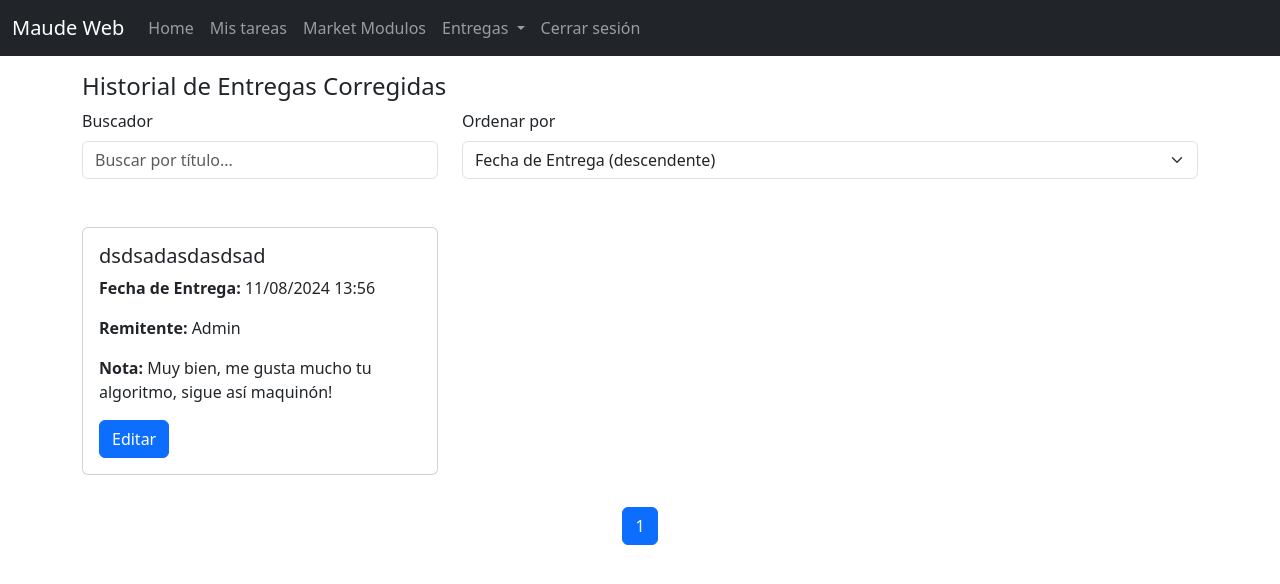
After one commit to Tarusito/web_maude, a Django app: page /historial_entregas_corregidas/ in a window 1280 px wide. The commit adds this page. Shown: the top 584 px of the page. Run offline with Django 5.2, Linux system fonts and the light colour scheme; a user stored in the database is signed in; data comes from the database, SQL or seed files in the repository; both versions use the stored data as it was after the commit; some libraries are stand-ins or nearby versions.

Commit message:
vista del historial y arreglos del navbar para el acceso de no-admins

```diff
--- a/proyecto django/Proyecto1/Proyecto1/urls.py
+++ b/proyecto django/Proyecto1/Proyecto1/urls.py
@@ -60,4 +60,6 @@ urlpatterns = [
     path('entregas_pendientes_data/', views.entregas_pendientes, name='entregas_pendientes_data'),
     path('corregir_entrega/<int:entrega_id>/', views.corregir_entrega, name='corregir_entrega'),
     path('eliminar_entregas/', views.eliminar_entregas, name='eliminar_entregas'),
+    path('historial_entregas_corregidas/', views.historial_entregas_corregidas, name='historial_entregas_corregidas'),
+    path('entregas_corregidas_data/', views.entregas_corregidas_data, name='entregas_corregidas_data'),
 ] + static(settings.MEDIA_URL, document_root=settings.MEDIA_ROOT)
--- a/proyecto django/Proyecto1/Proyecto1/views.py
+++ b/proyecto django/Proyecto1/Proyecto1/views.py
@@ -426,6 +426,9 @@ def register(request):
 
 @login_required
 def marketModulos(request):
+    if not request.user.is_admin:
+        return JsonResponse({'error': 'Acceso denegado'}, status=403)
+
     query = request.GET.get('q', '')
     order_by = request.GET.get('order_by', 'nombre')  # Valor predeterminado 'nombre'
     direction = request.GET.get('direction', 'asc')
@@ -677,7 +680,64 @@ def corregir_entrega(request, entrega_id):
 
 @login_required
 def vista_entregas_pendientes(request):
+    if not request.user.is_admin:
+        return JsonResponse({'error': 'Acceso denegado'}, status=403)
+
     return render(request, 'entregas_pendientes.html')
+
+@login_required
+def historial_entregas_corregidas(request):
+    if not request.user.is_admin:
+        return JsonResponse({'error': 'Acceso denegado'}, status=403)
+
+    return render(request, 'historial_entregas_corregidas.html')
+
+@login_required
+def entregas_corregidas_data(request):
+    if not request.user.is_admin:
+        return JsonResponse({'error': 'Acceso denegado'}, status=403)
+
+    search_query = request.GET.get('q', '')
+    order_by = request.GET.get('order_by', 'fecha')
+    direction = request.GET.get('direction', 'desc')
+    page = request.GET.get('page', 1)
+
+    entregas = Entrega.objects.filter(administrador=request.user, corregido=True)
+
+    if search_query:
+        entregas = entregas.filter(titulo__icontains=search_query)
+
+    if direction == 'asc':
+        entregas = entregas.order_by(order_by)
+    else:
+        entregas = entregas.order_by(f'-{order_by}')
+
+    paginator = Paginator(entregas, 5)
+    try:
+        entregas_paginadas = paginator.page(page)
+    except PageNotAnInteger:
+        entregas_paginadas = paginator.page(1)
+    except EmptyPage:
+        entregas_paginadas = paginator.page(paginator.num_pages)
+
+    entregas_data = [{
+        'id': entrega.id,
+        'titulo': entrega.titulo,
+        'fecha': entrega.fecha.strftime('%d/%m/%Y %H:%M'),
+        'remitente': entrega.remitente.nombre,
+        'nota': entrega.nota
+    } for entrega in entregas_paginadas]
+
+    response_data = {
+        'entregas': entregas_data,
+        'has_next': entregas_paginadas.has_next(),
+        'has_previous': entregas_paginadas.has_previous(),
+        'page': entregas_paginadas.number,
+        'num_pages': paginator.num_pages
+    }
+
+    return JsonResponse(response_data)
+
 
 @require_http_methods(["POST"])
 def run_maude_command(request, chat_id):
--- a/proyecto django/Proyecto1/static/entregas_pendientes.css
+++ b/proyecto django/Proyecto1/static/entregas_pendientes.css
@@ -0,0 +1,3 @@
+.mainContainer{
+    padding-top: 20px;
+}
--- /dev/null
+++ b/proyecto django/Proyecto1/static/historial_entregas_corregidas.js
@@ -0,0 +1,132 @@
+let currentEntregaId = null;
+
+function showEntregaDetails(entregaId) {
+    fetch(`/entrega_detalles/${entregaId}/`)
+        .then(response => response.json())
+        .then(data => {
+            document.getElementById('modalTitulo').textContent = data.titulo;
+            document.getElementById('modalRemitente').textContent = data.remitente;
+
+            const mensajesHtml = data.mensajes.map(mensaje => `
+                <div class="alert alert-secondary">
+                    <strong>Comando:</strong> ${mensaje.comando}<br>
+                    <strong>Respuesta:</strong> ${mensaje.respuesta}<br>
+                    <strong>Código del Módulo:</strong> ${mensaje.codigo_maude}
+                </div>`).join('');
+
+            document.getElementById('modalMensajes').innerHTML = mensajesHtml;
+            document.getElementById('notaInput').value = data.nota || '';  // Mostrar la nota si existe
+            currentEntregaId = entregaId;
+
+            const modal = new bootstrap.Modal(document.getElementById('editarModal'));
+            modal.show();
+        })
+        .catch(error => console.error('Error:', error));
+}
+
+function guardarCambios() {
+    const nota = document.getElementById('notaInput').value;
+
+    if (!nota) {
+        alert('Por favor, ingrese una nota.');
+        return;
+    }
+
+    const csrfToken = document.querySelector('meta[name="csrf-token"]').getAttribute('content');
+
+    fetch(`/corregir_entrega/${currentEntregaId}/`, {
+        method: 'POST',
+        body: JSON.stringify({ nota: nota }),
+        headers: {
+            'X-CSRFToken': csrfToken,
+            'Content-Type': 'application/json',
+        },
+    })
+    .then(response => response.json())
+    .then(data => {
+        if (data.status === 'success') {
+            alert('Nota actualizada con éxito.');
+            const modal = bootstrap.Modal.getInstance(document.getElementById('editarModal'));
+            modal.hide();
+            fetchEntregas();  // Recargar la lista de entregas
+        } else {
+            alert('Error al actualizar la nota.');
+        }
+    })
+    .catch(error => console.error('Error:', error));
+}
+
+function fetchEntregas(page = 1) {
+    const searchInput = document.getElementById('searchInput');
+    const orderSelect = document.getElementById('orderSelect');
+
+    const params = new URLSearchParams();
+    const searchQuery = searchInput.value;
+    const orderValue = orderSelect.value;
+
+    if (searchQuery) {
+        params.append('q', searchQuery);
+    }
+    if (orderValue) {
+        const [orderBy, direction] = orderValue.split('_');
+        params.append('order_by', orderBy === 'fecha' ? 'fecha' : orderBy);
+        params.append('direction', direction);
+    }
+    params.append('page', page);
+
+    fetch(`/entregas_corregidas_data/?${params.toString()}`)
+        .then(response => response.json())
+        .then(data => {
+            const entregasContainer = document.getElementById('entregasContainer');
+            let entregasHtml = '';
+
+            if (data.entregas.length > 0) {
+                data.entregas.forEach(entrega => {
+                    entregasHtml += `
+                        <div class="col-md-4 mb-3">
+                            <div class="card">
+                                <div class="card-body">
+                                    <h5 class="card-title">${entrega.titulo}</h5>
+                                    <p class="card-text"><strong>Fecha de Entrega:</strong> ${entrega.fecha}</p>
+                                    <p class="card-text"><strong>Remitente:</strong> ${entrega.remitente}</p>
+                                    <p class="card-text"><strong>Nota:</strong> ${entrega.nota}</p>
+                                    <button class="btn btn-primary" onclick="showEntregaDetails(${entrega.id})">Editar</button>
+                                </div>
+                            </div>
+                        </div>`;
+                });
+
+                // Agregar paginación
+                entregasHtml += `
+                    <div class="col-12 mt-3">
+                        <nav aria-label="Page navigation">
+                            <ul class="pagination justify-content-center">
+                                ${data.has_previous ? `<li class="page-item"><a class="page-link" href="#" onclick="fetchEntregas(${data.page - 1})">Anterior</a></li>` : ''}
+                                ${Array.from({ length: data.num_pages }, (_, i) => i + 1).map(pageNum => `
+                                    <li class="page-item ${data.page === pageNum ? 'active' : ''}">
+                                        <a class="page-link" href="#" onclick="fetchEntregas(${pageNum})">${pageNum}</a>
+                                    </li>`).join('')}
+                                ${data.has_next ? `<li class="page-item"><a class="page-link" href="#" onclick="fetchEntregas(${data.page + 1})">Siguiente</a></li>` : ''}
+                            </ul>
+                        </nav>
+                    </div>`;
+            } else {
+                entregasHtml = '<p>No hay entregas corregidas.</p>';
+            }
+
+            entregasContainer.innerHTML = entregasHtml;
+        })
+        .catch(error => console.error('Error:', error));
+}
+
+document.addEventListener('DOMContentLoaded', function () {
+    const searchInput = document.getElementById('searchInput');
+    const orderSelect = document.getElementById('orderSelect');
+    let currentPage = 1;
+
+    searchInput.addEventListener('input', () => fetchEntregas(currentPage));
+    orderSelect.addEventListener('change', () => fetchEntregas(currentPage));
+
+    // Cargar entregas iniciales
+    fetchEntregas(currentPage);
+});
--- a/proyecto django/Proyecto1/static/tareas.css
+++ b/proyecto django/Proyecto1/static/tareas.css
@@ -11,3 +11,7 @@
 .modal-dialog {
     max-width: 800px; /* Ajusta el tamaño del modal si es necesario */
 }
+
+.mainContainer{
+    padding-top: 20px;
+}
--- /dev/null
+++ b/proyecto django/Proyecto1/templates/historial_entregas_corregidas.html
@@ -0,0 +1,108 @@
+<!DOCTYPE html>
+<html lang="en">
+<head>
+    {% load static %}
+    <meta charset="UTF-8">
+    <meta name="viewport" content="width=device-width, initial-scale=1.0">
+    <meta name="csrf-token" content="{{ csrf_token }}">
+    <title>Historial de Entregas Corregidas</title>
+    <script src="{% static 'historial_entregas_corregidas.js' %}"></script>
+    <link href="https://cdn.jsdelivr.net/npm/bootstrap@5.3.2/dist/css/bootstrap.min.css" rel="stylesheet">
+    <script src="https://cdn.jsdelivr.net/npm/bootstrap@5.3.2/dist/js/bootstrap.bundle.min.js"></script>
+</head>
+<body>
+    <nav class="navbar navbar-expand-md navbar-dark fixed-top bg-dark" data-bs-theme="dark">
+        <div class="container-fluid">
+          <a class="navbar-brand" href="/home">Maude Web</a>
+          <button class="navbar-toggler" type="button" data-bs-toggle="collapse" data-bs-target="#navbarSupportedContent"
+            aria-controls="navbarSupportedContent" aria-expanded="false" aria-label="Toggle navigation">
+            <span class="navbar-toggler-icon"></span>
+          </button>
+          <div class="collapse navbar-collapse" id="navbarSupportedContent">
+            <ul class="navbar-nav me-auto mb-2 mb-lg-0">
+              <li class="nav-item">
+                <a class="nav-link" aria-current="page" href="/home">Home</a>
+              </li>
+              <li class="nav-item">
+                <a class="nav-link" aria-current="page" href="/tareas">Mis tareas</a>
+              </li>
+              {% if user.is_admin %}
+              <li class="nav-item">
+                <a class="nav-link" aria-current="page" href="/marketModulos">Market Modulos</a>
+              </li>
+              <li class="nav-item dropdown">
+                <a class="nav-link dropdown-toggle" href="#" id="navbarDropdown" role="button" data-bs-toggle="dropdown"
+                  aria-expanded="false">
+                  Entregas
+                </a>
+                <ul class="dropdown-menu" aria-labelledby="navbarDropdown">
+                  <li><a class="dropdown-item" href="/entregas_pendientes">Pendientes Corregir</a></li>
+                  <li><a class="dropdown-item" href="/historial_entregas_corregidas">Historial Corregidas</a></li>
+                </ul>
+              </li>
+              {% endif %}
+              <li class="nav-item">
+                <a class="nav-link" href="{% url 'logout' %}">Cerrar sesión</a>
+              </li>
+            </ul>
+          </div>
+        </div>
+    </nav>
+
+    <div class="container mt-5 pt-4">
+        <h4>Historial de Entregas Corregidas</h4>
+        <div class="row mb-4">
+            <div class="col-md-4">
+                <label class="form-label">Buscador</label>
+                <input type="text" id="searchInput" class="form-control" placeholder="Buscar por título...">
+            </div>
+            <div class="col">
+                <div class="row mb-4">
+                    <label for="order-by" class="form-label">Ordenar por</label>
+                    <div class="col">
+                        <select id="orderSelect" class="form-select">
+                            <option value="fecha_desc">Fecha de Entrega (descendente)</option>
+                            <option value="fecha_asc">Fecha de Entrega (ascendente)</option>
+                            <option value="titulo_asc">Título (ascendente)</option>
+                            <option value="titulo_desc">Título (descendente)</option>
+                        </select>
+                    </div>
+                </div>
+            </div>
+        </div>
+
+        <div id="entregasContainer" class="row">
+            <!-- Aquí se cargarán las entregas corregidas -->
+        </div>
+    </div>
+
+    <!-- Modal para editar la nota de la entrega -->
+    <div class="modal fade" id="editarModal" tabindex="-1" aria-labelledby="editarModalLabel" aria-hidden="true">
+        <div class="modal-dialog modal-lg">
+            <div class="modal-content">
+                <div class="modal-header">
+                    <h5 class="modal-title" id="editarModalLabel">Editar Nota de la Entrega</h5>
+                    <button type="button" class="btn-close" data-bs-dismiss="modal" aria-label="Close"></button>
+                </div>
+                <div class="modal-body">
+                    <div class="mb-3">
+                        <p><strong>Título:</strong> <span id="modalTitulo"></span></p>
+                        <p><strong>Remitente:</strong> <span id="modalRemitente"></span></p>
+                    </div>
+                    <div id="modalMensajes" class="overflow-auto" style="max-height: 300px;">
+                        <!-- Aquí se cargarán los mensajes -->
+                    </div>
+                    <div class="mb-3">
+                        <label for="notaInput" class="form-label">Nota del Administrador</label>
+                        <textarea id="notaInput" class="form-control" rows="3"></textarea>
+                    </div>
+                </div>
+                <div class="modal-footer">
+                    <button type="button" class="btn btn-primary" onclick="guardarCambios()">Guardar Cambios</button>
+                </div>
+            </div>
+        </div>
+    </div>
+
+</body>
+</html>
```
Also changed, not shown: proyecto django/Proyecto1/templates/entregas_pendientes.html (+11 -21 lines), proyecto django/Proyecto1/templates/home.html (+9 -20 lines), proyecto django/Proyecto1/templates/marketModulos.html (+8 -20 lines), proyecto django/Proyecto1/templates/tareas.html (+23 -21 lines), proyecto django/Proyecto1/db.sqlite3.
